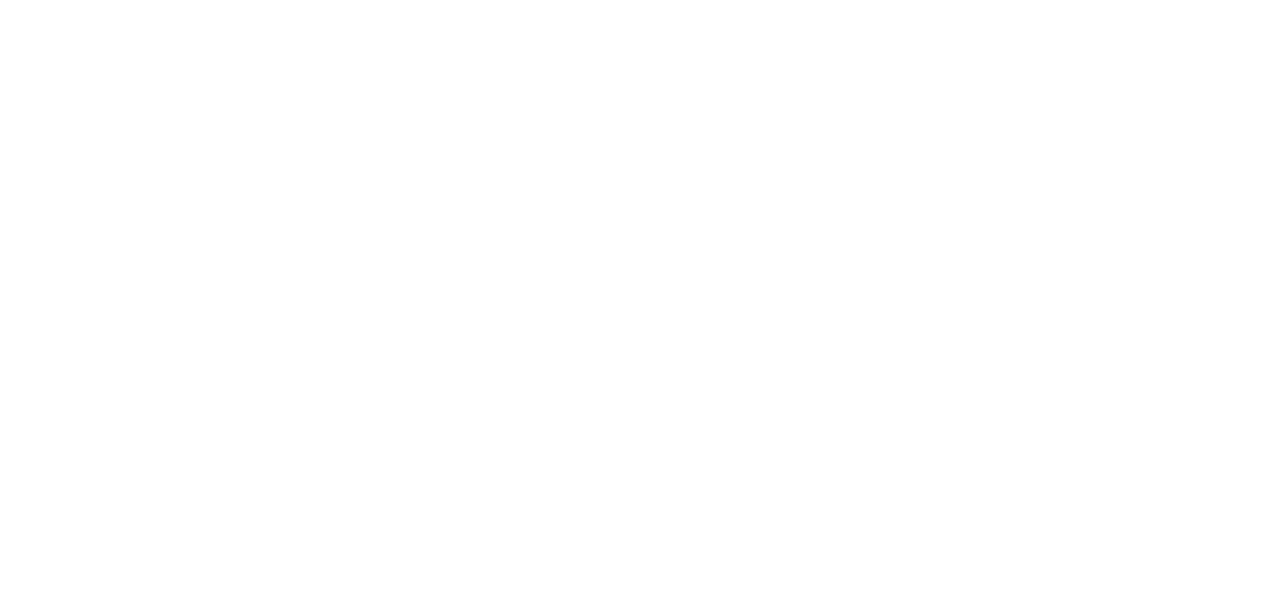
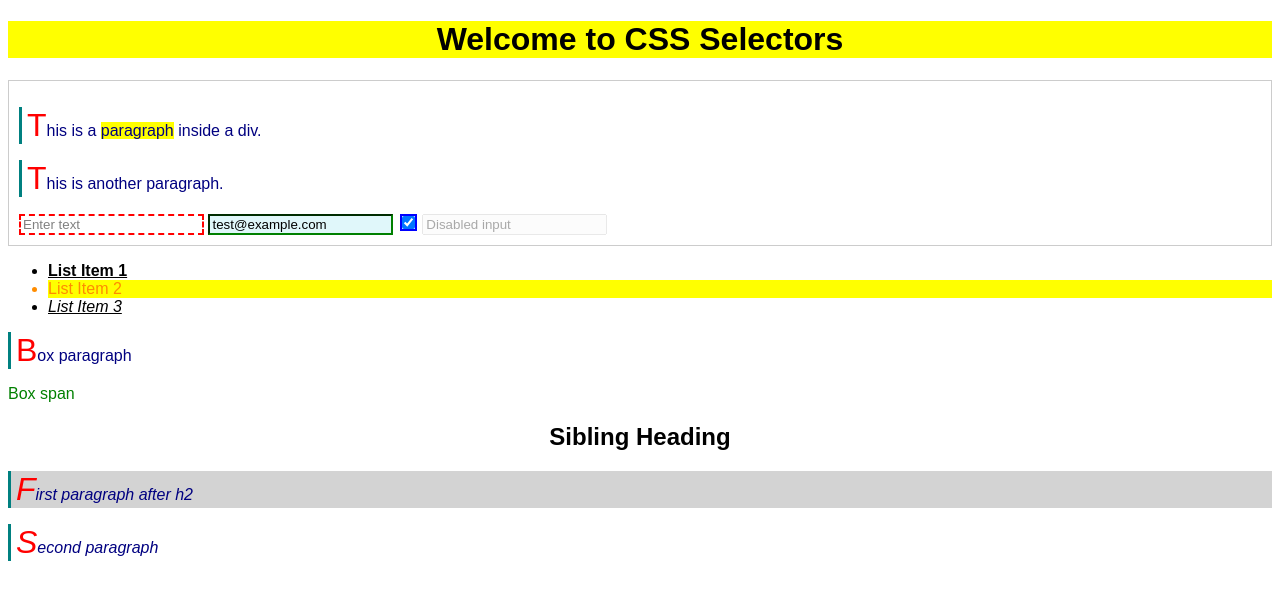
Before and after one commit to Pushpendra6376/CSS-fundamentals, a plain HTML site: page CSS Selectors/index.html in a window 1280 px wide. Drawn offline with Linux system fonts and the light colour scheme.

Commit message:
update fiels

```diff
--- a/CSS Selectors/index.html
+++ b/CSS Selectors/index.html
@@ -1,12 +1,40 @@
 <!DOCTYPE html>
 <html lang="en">
 <head>
-    <meta charset="UTF-8">
-    <meta name="viewport" content="width=device-width, initial-scale=1.0">
-    <link rel="stylesheet" href="style.css">
-    <title>CSS Selectors</title>
+  <meta charset="UTF-8" />
+  <meta name="viewport" content="width=device-width, initial-scale=1.0"/>
+  <title>CSS Selectors Practice</title>
+  <link rel="stylesheet" href="style.css">
 </head>
 <body>
 
+  <h1 class="highlight">Welcome to CSS Selectors</h1>
+
+  <div id="container">
+    <p>This is a <span class="highlight">paragraph</span> inside a div.</p>
+    <p>This is another paragraph.</p>
+    <input type="text" placeholder="Enter text" required>
+    <input type="email" value="test@example.com">
+    <input type="checkbox" checked>
+    <input type="text" disabled value="Disabled input">
+  </div>
+
+  <ul>
+    <li>List Item 1</li>
+    <li class="highlight">List Item 2</li>
+    <li>List Item 3</li>
+  </ul>
+
+  <div class="box">
+    <p>Box paragraph</p>
+    <span>Box span</span>
+  </div>
+
+  <div class="sibling-test">
+    <h2>Sibling Heading</h2>
+    <p>First paragraph after h2</p>
+    <p>Second paragraph</p>
+  </div>
+
 </body>
 </html>
--- a/CSS Selectors/style.css
+++ b/CSS Selectors/style.css
@@ -0,0 +1,96 @@
+/* 🔹 Basic Selectors */
+* {
+  font-family: sans-serif;
+}
+
+p {
+  color: navy;
+}
+
+.highlight {
+  background-color: yellow;
+}
+
+#container {
+  border: 1px solid #ccc;
+  padding: 10px;
+}
+
+/* 🔹 Attribute Selectors */
+input[required] {
+  border: 2px dashed orange;
+}
+
+input[type="email"] {
+  background-color: #e0f7fa;
+}
+
+input[disabled] {
+  opacity: 0.5;
+}
+
+/* 🔹 Pseudo-classes */
+input:valid {
+  border-color: green;
+}
+
+input:invalid {
+  border-color: red;
+}
+
+input:checked {
+  outline: 2px solid blue;
+}
+
+input:focus {
+  background-color: #f0f8ff;
+}
+
+li:first-child {
+  font-weight: bold;
+}
+
+li:last-child {
+  font-style: italic;
+}
+
+li:nth-child(2) {
+  color: darkorange;
+}
+
+li:not(.highlight) {
+  text-decoration: underline;
+}
+
+/* 🔹 Pseudo-elements */
+p::first-letter {
+  font-size: 2em;
+  color: red;
+}
+
+::placeholder {
+  color: gray;
+}
+
+/* 🔹 Combinators */
+div > p {
+  border-left: 3px solid teal;
+  padding-left: 5px;
+}
+
+.box span {
+  color: green;
+}
+
+.sibling-test h2 + p {
+  background-color: lightgray;
+}
+
+.sibling-test h2 ~ p {
+  font-style: italic;
+}
+
+/* 🔹 Grouping Selectors */
+h1, h2 {
+  text-align: center;
+}
```
